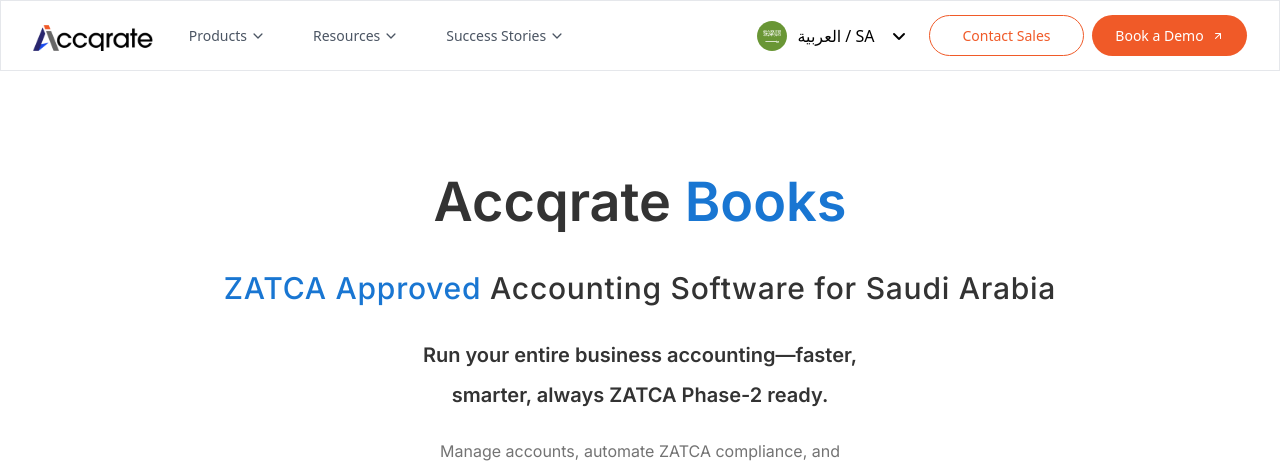
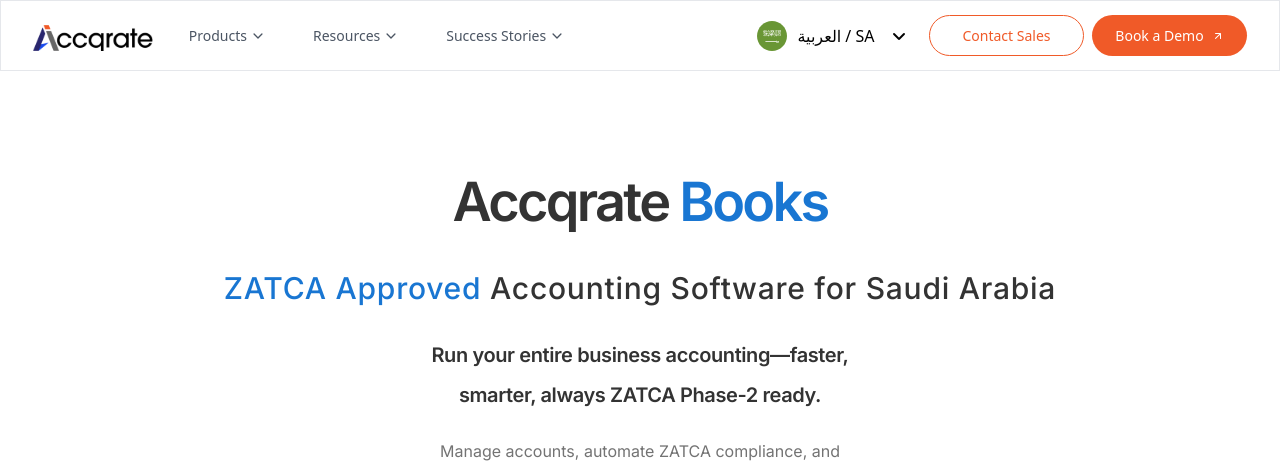
Before and after one commit to Byte-Bandits-India/Accqrate-Books, a Next.js app: page / in a window 1280 px wide. Shown: the top 465 px of the page. Built offline with nearby package versions, Linux system fonts and the light colour scheme.

Commit message:
Update tailwind.config.js

```diff
--- a/tailwind.config.js
+++ b/tailwind.config.js
@@ -58,7 +58,11 @@
   			skeleton: 'skeleton 1.2s ease-in-out infinite',
   			'accordion-down': 'accordion-down 0.2s ease-out',
   			'accordion-up': 'accordion-up 0.2s ease-out'
-  		}
+  		},
+		 letterSpacing: {
+        heading: "-0.05em",
+        para: "-0.02em",
+      },
   	}
   },
   plugins: [require("tailwindcss-animate")],
```
